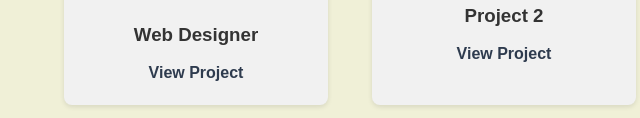
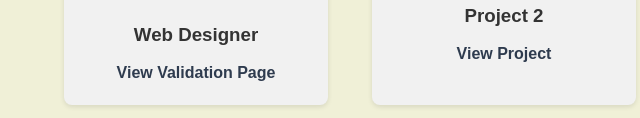
Before and after one commit to Yaisera/website, a plain HTML site: page index.html in a window 1280 px wide. Shown: the part 710-828 px from the top of the page, 136-776 px from the left. Drawn offline with Linux system fonts and the light colour scheme.

```diff
--- a/index.html
+++ b/index.html
@@ -228,7 +228,7 @@
             <div class="project">
                 <img src="https://i.ibb.co/4d9NDJM/CIW-Advanced-HTML5-and-CSS3-Specialist-certificate-1-pdf-1-Powered-by-Max-AI.png" alt="Web Designer">
                 <h3>Web Designer</h3>
-                <a href="https://cp.certmetrics.com/ciwcerts/en/public/verify/credential">View Project</a>
+                <a href="https://cp.certmetrics.com/ciwcerts/en/public/verify/credential">View Validation Page</a>
             </div>
             <div class="project">
                 <img src="https://via.placeholder.com/300x200" alt="Project 2">
```
